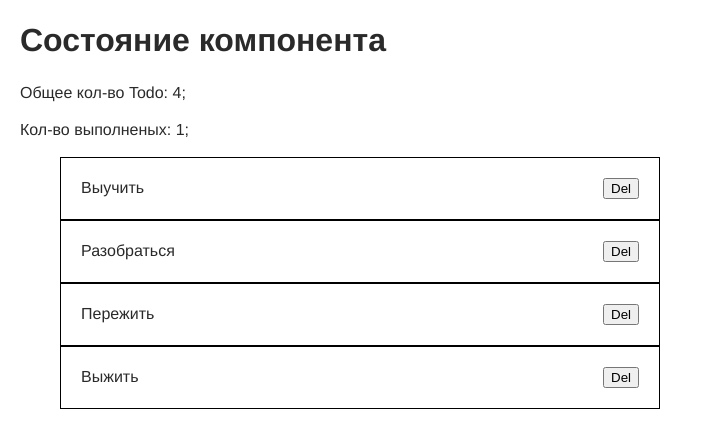
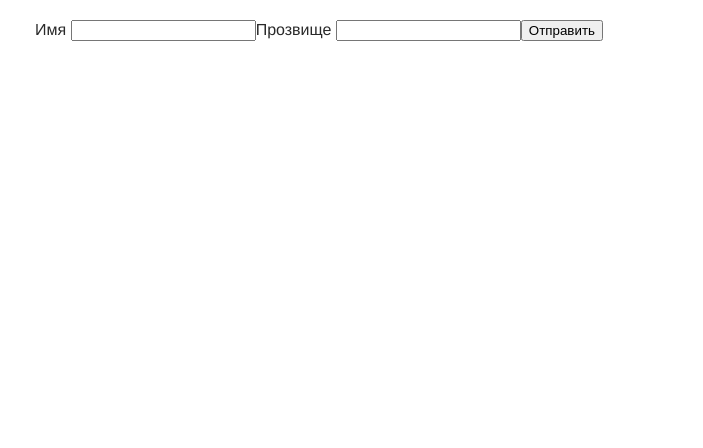
Before and after one commit to baschenko/goit_react_lessons, a React (Create React App) app: page / in a window 1280 px wide. Shown: the top 448 px of the page, without its empty margins (0-703 px from the left). Built offline with nearby package versions, Linux system fonts and the light colour scheme.

Commit message:
add form

```diff
--- a/src/components/App/App.jsx
+++ b/src/components/App/App.jsx
@@ -1,9 +1,11 @@
 // import Counter from 'components/Counter';
 // import ColorPicker from 'components/ColorPicker';
 // import Dropdown from 'components/Dropdown';
-import TodoList from 'components/TodoList';
+// import TodoList from 'components/TodoList';
 import React, { Component } from 'react';
 import initialTodos from '../../todos.json';
+import Container from 'components/Container';
+import Form from 'components/Form';
 
 // const colorPickerOption = [
 //   { label: 'red', color: '#F44336' },
@@ -18,6 +20,7 @@ import initialTodos from '../../todos.json';
 class App extends Component {
   state = {
     todos: initialTodos,
+
   };
 
   deleteTodo = (todoId) => {
@@ -26,31 +29,54 @@ class App extends Component {
     }));
   };
 
+  formSubmitHandler = data => {
+    console.log(data)
+  }
 
 
+  // handleNameChange = event => {
+  //   this.setState({ name: event.currentTarget.value });
+  // }
+
+  // handleTagChange = event => {
+  //   this.setState({ tag: event.currentTarget.value });
+  // }
+
   render() {
-    const { todos } = this.state;
+    // const { todos } = this.state;
 
-    const coplitedTodosCount = todos.reduce((acc, todo) => (todo.complited ? acc+1: acc), 0);
+    // const coplitedTodosCount = todos.reduce((acc, todo) => (todo.complited ? acc+1: acc), 0);
     return (
-      <>
-        <h1>Состояние компонента</h1>
-        {/* <Counter /> */}
-        {/* <Dropdown/> */}
-        {/* <ColorPicker options={colorPickerOption} /> */}
-        <div>
-          <p>
-            Общее кол-во Todo: {todos.length};
-          </p>
-          <p>
-            Кол-во выполненых: {coplitedTodosCount};
-          </p>
-        </div>
-        <TodoList
-          todos={todos}
-          onDeleteTodo={this.deleteTodo}
-        />
-      </>
+      <Container>
+        <Form onSubmit={ this.formSubmitHandler} />
+        {/* <form onSubmit={this.handleSbmit}>
+          <label htmlFor="">
+            Имя <input type="text" name='name' value={ this.state.name} onChange={this.handleChange}/>
+          </label>
+          <label>
+            Прозвище <input type='text' name='tag' value={this.state.tag}  onChange={this.handleChange}/>
+          </label>
+          <button type="submit">Отправить</button>
+        </form> */}
+      </Container>
+      // <>
+      //   <h1>Состояние компонента</h1>
+      //   <Counter />
+      //   <Dropdown/>
+      //    <ColorPicker options={colorPickerOption} />
+      //    <div>
+      //      <p>
+      //        Общее кол-во Todo: {todos.length};
+      //      </p>
+      //      <p>
+      //        Кол-во выполненых: {coplitedTodosCount};
+      //      </p>
+      //    </div>
+      //    <TodoList
+      //      todos={todos}
+      //      onDeleteTodo={this.deleteTodo}
+      //    />
+      //  </>
     );
   }
 }
--- /dev/null
+++ b/src/components/Container/Container.css
@@ -0,0 +1,7 @@
+.Container {
+  max-width: 1440px;
+  margin-left: auto;
+  margin-right: auto;
+  padding-left: 15px;
+  padding-right: 15px;
+}
--- /dev/null
+++ b/src/components/Container/Container.js
@@ -0,0 +1,6 @@
+import React from 'react';
+import './Container.css';
+
+const Container = ({ children }) => <div className="Container">{children}</div>;
+
+export default Container;
--- /dev/null
+++ b/src/components/Container/index.js
@@ -0,0 +1 @@
+export { default } from './Container';
--- /dev/null
+++ b/src/components/Form.js
@@ -0,0 +1,60 @@
+import { Component } from "react";
+
+
+class Form extends Component {
+  state = {
+    name: '',
+    tag: '',
+  };
+
+  handleChange = e => {
+    const { name, value } =
+      e.currentTarget;
+    this.setState({
+      [name]: value,
+    });
+  };
+
+
+  handleSbmit = e => {
+    e.preventDefault();
+      console.log(this.state);
+      this.props.onSubmit(this.state);
+      this.reset();
+    };
+
+    reset = () => {
+        this.setState({name:'', tag:''})
+    }
+
+
+  render() {
+    return (
+      <form onSubmit={this.handleSbmit}>
+        <label htmlFor="">
+          Имя{' '}
+          <input
+            type="text"
+            name="name"
+            value={this.state.name}
+            onChange={this.handleChange}
+          />
+        </label>
+        <label>
+          Прозвище{' '}
+          <input
+            type="text"
+            name="tag"
+            value={this.state.tag}
+            onChange={this.handleChange}
+          />
+        </label>
+        <button type="submit">
+          Отправить
+        </button>
+      </form>
+    );
+  }
+}
+
+export default Form;
--- a/src/index.js
+++ b/src/index.js
@@ -1,7 +1,7 @@
 import React from 'react';
 import ReactDOM from 'react-dom/client';
 import './index.css';
-import App from './components/App/App';
+import App from './components/App/App.jsx';
 
 
 
```
